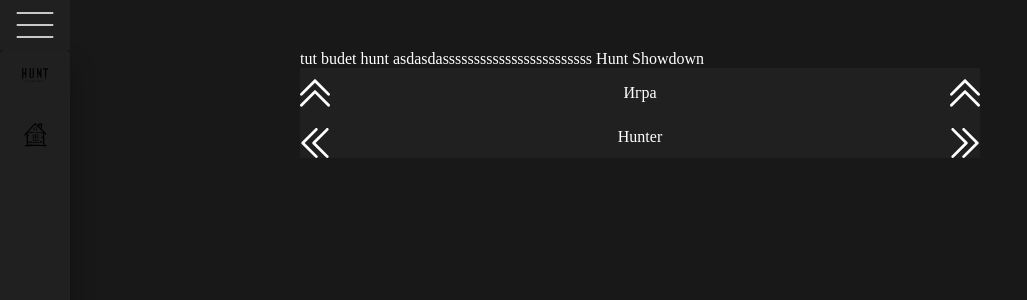
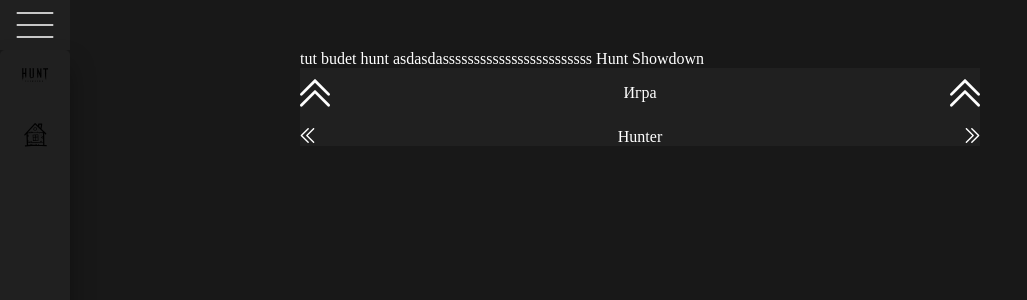
Before and after one commit to Lugzan151892/hunt-showdown, a Nuxt app: page /games/hunt/HuntView in a window 1280 px wide. Shown: the top 300 px of the page, without its empty margins (0-1027 px from the left). Built offline with nearby package versions, Linux system fonts and the light colour scheme.

Commit message:
feat/hunt-page: tried to find issue in slider input component

```diff
--- a/components/ui/CustomSliderInput.vue
+++ b/components/ui/CustomSliderInput.vue
@@ -1,14 +1,14 @@
 <template>
 	<div class="slider">
-		<img :src="arrow" class="slider__image-prev" @click="handleClick(value - 1)" />
+		<img :src="arrow" class="slider__image slider__image-prev" @click="handleClick(value - 1)" />
 		<p>{{ $t(currentValue || '') }}</p>
-		<img :src="arrow" class="slider__image-next" @click="handleClick(value + 1)" />
+		<img :src="arrow" class="slider__image slider__image-next" @click="handleClick(value + 1)" />
 	</div>
 </template>
 <script lang="ts" setup>
 	import arrow from '@/assets/images/arrow.svg';
 	const props = defineProps({
-		value: {
+		modelValue: {
 			type: Number,
 			required: true
 		},
@@ -17,14 +17,18 @@
 			default: () => []
 		}
 	});
-	const emit = defineEmits(['update:value']);
+	const emit = defineEmits(['update:modelValue']);
 
 	const value = computed({
 		get() {
-			return props.value;
+			return props.modelValue;
 		},
 		set(val) {
-			emit('update:value', val);
+			if (val >= 0) {
+				emit('update:modelValue', val);
+			}
+			// emit('update:modelValue', val);
+			console.log(val, props.modelValue);
 		}
 	});
 
@@ -46,14 +50,12 @@
 		grid-template-columns: max-content 1fr max-content;
 		text-align: center;
 		&__image {
+			width: 15px;
+			height: 15px;
 			&-prev {
-				width: 30px;
-				height: 30px;
 				transform: rotate(90deg);
 			}
 			&-next {
-				width: 30px;
-				height: 30px;
 				transform: rotate(-90deg);
 			}
 		}
--- a/pages/games/hunt/HuntView.vue
+++ b/pages/games/hunt/HuntView.vue
@@ -2,7 +2,7 @@
 	<div>
 		tut budet hunt asdasdassssssssssssssssssssssss {{ huntStore.hunt }}
 		<UiCustomExpander title="hunt.game" :opened="isOpen" @open="($event) => (isOpen = $event)">
-			<UiCustomSliderInput v-model:value="value" :options="sliderOptions" />
+			<UiCustomSliderInput v-model="value" :options="sliderOptions" />
 		</UiCustomExpander>
 	</div>
 </template>
```
